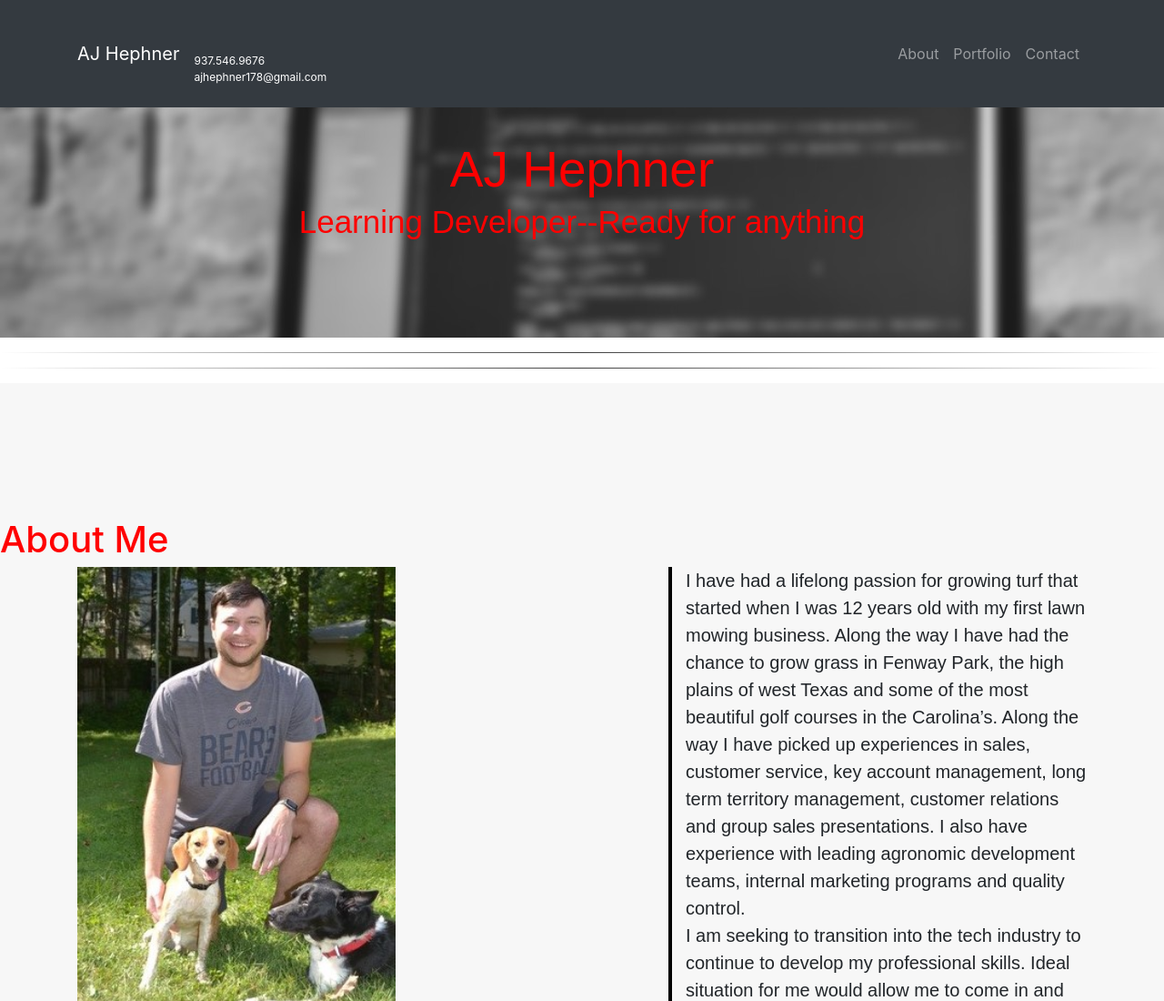
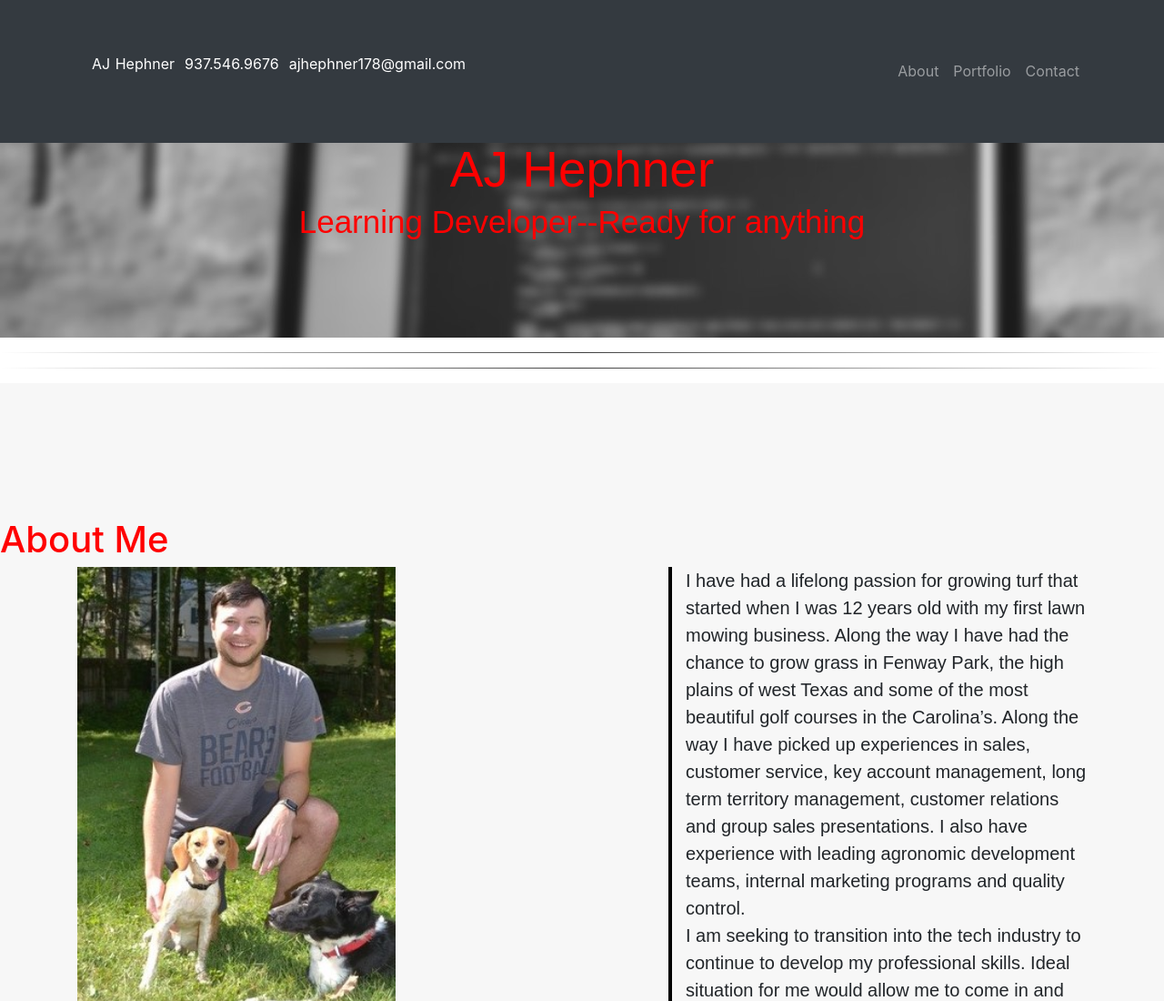
Before and after one commit to ahephner/ahephner.github.io, a website with bundled scripts: page index.html in a window 1280 px wide. Shown: the top 1100 px of the page at 91% size. Built offline with nearby package versions, Linux system fonts and the light colour scheme.

Commit message:
changed name on header

```diff
--- a/css/scrolling-nav.css
+++ b/css/scrolling-nav.css
@@ -9,6 +9,17 @@ header {
 
 }
 
+.namePlate1{
+  margin-bottom: 6%;
+  margin-right: 1%;
+  font-size: 1rem;
+}
+
+.namePlate2{
+margin-bottom: 6%;
+margin-right: 0.5%;
+font-size: 1rem;
+}
 #link{
   display: none;
 
--- a/index.html
+++ b/index.html
@@ -27,8 +27,10 @@
     <!-- Navigation -->
     <nav class="navbar navbar-expand-lg navbar-dark bg-dark fixed-top" id="mainNav">
       <div class="container">
-        <a class="navbar-brand js-scroll-trigger" href="#page-top">AJ Hephner</a> <p>937.546.9676 ajhephner178@gmail.com</p>
-        <button class="navbar-toggler" type="button" data-toggle="collapse" data-target="#navbarResponsive" aria-controls="navbarResponsive" aria-expanded="false" aria-label="Toggle navigation">
+
+       <p> <a class="navbar-brand js-scroll-trigger" href="#page-top"></a><p class="namePlate2">AJ</p><p class="namePlate1"> Hephner</p> <p class="namePlate1">937.546.9676</p> <p class="namePlate1">ajhephner178@gmail.com</p>
+
+       <button class="navbar-toggler" type="button" data-toggle="collapse" data-target="#navbarResponsive" aria-controls="navbarResponsive" aria-expanded="false" aria-label="Toggle navigation">
           <span class="navbar-toggler-icon"></span>
         </button>
         <div class="collapse navbar-collapse" id="navbarResponsive">
```
